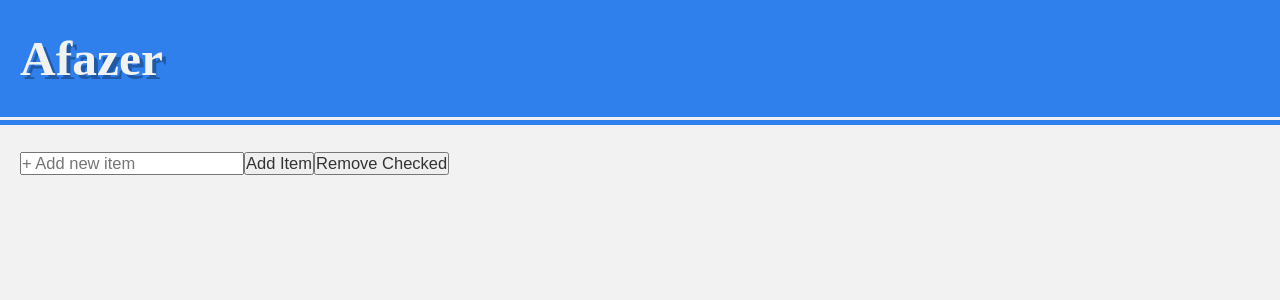
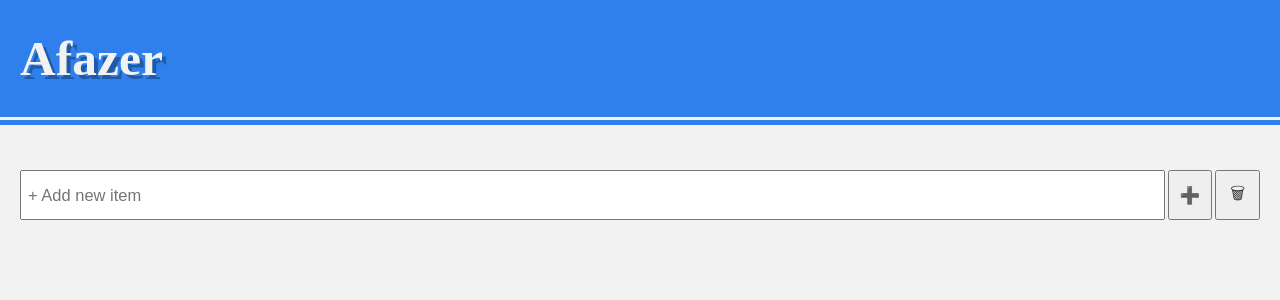
Before and after one commit to mnegabriel/afazer, a React (Create React App) app in the folder front/: page / in a window 1280 px wide. Shown: the top 300 px of the page. Built offline with nearby package versions, Linux system fonts and the light colour scheme; a web font is replaced by a local one.

Commit message:
styles tweaks todo items & input

```diff
--- a/front/src/components/AddItemInput/index.tsx
+++ b/front/src/components/AddItemInput/index.tsx
@@ -1,4 +1,5 @@
 import React, { useState } from 'react';
+import './styles.css';
 
 interface AddItemProps {
   handleAdd: (newItem: string) => void;
@@ -38,7 +39,7 @@ const AddItemInput: React.FC<AddItemProps> = ({
   };
 
   return (
-    <>
+    <div id="add-item-input">
       <input
         type="text"
         placeholder="+ Add new item"
@@ -49,28 +50,36 @@ const AddItemInput: React.FC<AddItemProps> = ({
       {!confirmation ? (
         <>
           <button type="button" id="add-btn" onClick={handleAddButton}>
-            Add Item
+            <span role="img" aria-label="plus">
+              ➕
+            </span>
           </button>
           <button
             type="button"
             id="rmv-checked-btn"
             onClick={() => setConfirmation(true)}
           >
-            Remove Checked
+            <span role="img" aria-label="trash">
+              🗑
+            </span>
           </button>
         </>
       ) : (
         <>
-          <h4>Are you sure?</h4>
-          <button type="button" onClick={confirmRemoval}>
-            Yes
+          <button type="button" id="confirm-btn" onClick={confirmRemoval}>
+            <span role="img" aria-label="tick">
+              ✔
+            </span>
           </button>
           <button type="button" onClick={() => setConfirmation(false)}>
-            Go back
+            <span role="img" aria-label="x">
+              ✖
+            </span>
           </button>
+          <h4>REMOVE ALL CHECKED?</h4>
         </>
       )}
-    </>
+    </div>
   );
 };
 
--- /dev/null
+++ b/front/src/components/AddItemInput/styles.css
@@ -0,0 +1,23 @@
+#add-item-input {
+  display: flex;
+  justify-content: space-between;
+  flex-wrap: wrap;
+  margin-top: 18px;
+  margin-bottom: 18px;
+}
+#add-item-input > input {
+  flex: 1;
+  padding: 0 6px;
+}
+#add-item-input > button {
+  margin-left: 3px;
+  padding: 9px 13px;
+}
+#add-item-input > #add-btn {
+  padding-left: 10px;
+  padding-right: 10px;
+}
+#add-item-input > h4 {
+  width: 100%;
+  text-align: right;
+}
--- a/front/src/components/TodoItem/styles.css
+++ b/front/src/components/TodoItem/styles.css
@@ -8,10 +8,12 @@
 }
 .todo__item > p {
   flex: 1;
-  max-width: calc(100% - 84px);
+  max-width: calc(100% - 88px);
   overflow-wrap: break-word;
+  padding-right: 8px;
 }
 .todo__item > input {
+  margin-right: 10px;
 }
 .todo__item:not(:last-of-type){
   margin-bottom: 10px;
--- a/front/src/styles/global.css
+++ b/front/src/styles/global.css
@@ -29,7 +29,7 @@
 }
 
 html, body, #root{
-  height: 100vh;
+  min-height: 100vh;
 }
 
 #root {
```
